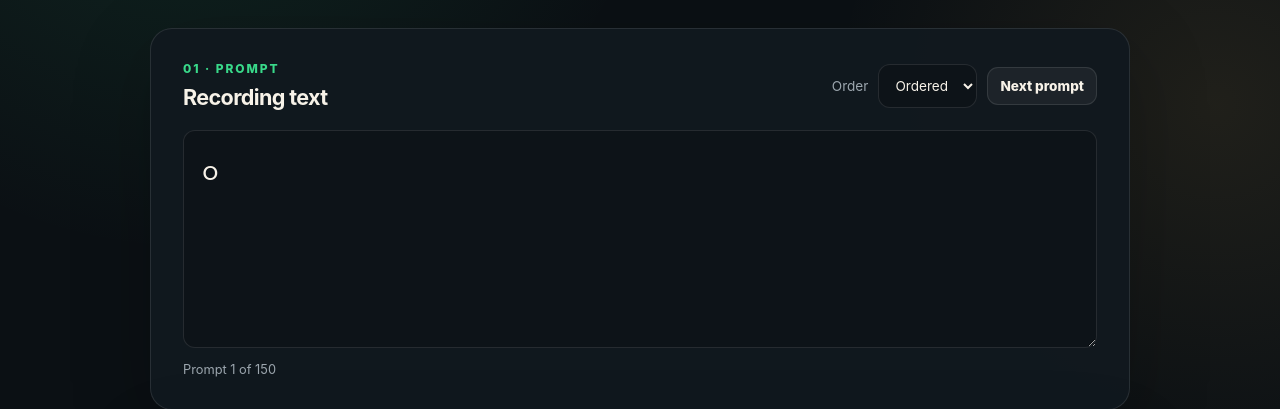
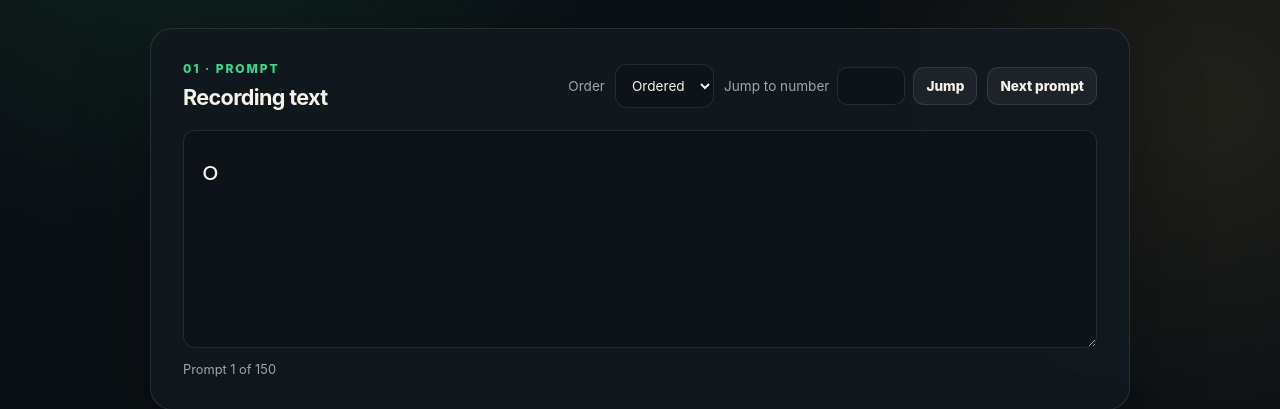
Before and after one commit to GmGniap/mm-nlp-data-builder, a Flask app: page / in a window 1280 px wide. Shown: the part 226-635 px from the top of the page. Run offline with Flask 3, Linux system fonts and the light colour scheme.

Commit message:
Jump to feature

```diff
--- a/services/recording_app/static/recorder.css
+++ b/services/recording_app/static/recorder.css
@@ -24,7 +24,7 @@ body {
     font-family: Inter, system-ui, -apple-system, BlinkMacSystemFont, "Segoe UI", "Noto Sans Myanmar", sans-serif;
 }
 
-button, textarea, select { font: inherit; }
+button, textarea, select, input { font: inherit; }
 button, select { min-height: 44px; }
 
 .shell {
@@ -102,6 +102,32 @@ select, textarea {
 
 select { padding: 0 12px; }
 
+.jump-prompt-group {
+    display: inline-flex;
+    align-items: center;
+    gap: 8px;
+}
+
+.jump-prompt-group label {
+    white-space: nowrap;
+}
+
+.jump-prompt-input {
+    width: 68px;
+    min-height: 38px;
+    padding: 0 8px;
+    color: var(--ink);
+    border: 1px solid var(--line);
+    border-radius: 10px;
+    background: #0d1318;
+    text-align: center;
+}
+
+.jump-prompt-input:disabled {
+    opacity: 0.45;
+    cursor: not-allowed;
+}
+
 textarea {
     width: 100%;
     resize: vertical;
@@ -110,7 +136,7 @@ textarea {
     line-height: 1.75;
 }
 
-textarea:focus, select:focus, button:focus-visible {
+textarea:focus, select:focus, button:focus-visible, .jump-prompt-input:focus {
     outline: 3px solid rgba(57, 217, 138, 0.35);
     outline-offset: 2px;
 }
--- a/services/recording_app/static/recorder.js
+++ b/services/recording_app/static/recorder.js
@@ -2,6 +2,8 @@ const elements = {
     serviceBadge: document.querySelector('#serviceBadge'),
     promptText: document.querySelector('#promptText'),
     promptMode: document.querySelector('#promptMode'),
+    jumpPromptInput: document.querySelector('#jumpPromptInput'),
+    jumpPromptButton: document.querySelector('#jumpPromptButton'),
     nextPromptButton: document.querySelector('#nextPromptButton'),
     promptCounter: document.querySelector('#promptCounter'),
     sampleRate: document.querySelector('#sampleRate'),
@@ -80,6 +82,8 @@ function setPhase(phase, message) {
     elements.promptText.disabled = isRecording || busy;
     elements.promptMode.disabled = isRecording || busy;
     elements.nextPromptButton.disabled = isRecording || busy;
+    if (elements.jumpPromptInput) elements.jumpPromptInput.disabled = isRecording || busy;
+    if (elements.jumpPromptButton) elements.jumpPromptButton.disabled = isRecording || busy;
     elements.sampleRate.disabled = isRecording || busy;
 }
 
@@ -99,6 +103,7 @@ function formatTime(totalSeconds) {
 }
 
 function nextPrompt(clearOverwrite = true) {
+    clearError();
     if (clearOverwrite) {
         state.pendingOverwriteRecordingId = null;
         state.overwriteRecordingId = null;
@@ -121,6 +126,43 @@ function nextPrompt(clearOverwrite = true) {
     }
     elements.promptText.value = state.prompts[state.promptIndex];
     elements.promptCounter.textContent = `Prompt ${state.promptIndex + 1} of ${state.prompts.length}`;
+}
+
+function jumpToPrompt() {
+    clearError();
+    if (state.phase === 'recording' || ['requesting', 'stopping', 'uploading'].includes(state.phase)) {
+        return;
+    }
+    if (!state.prompts.length) {
+        showError('No prompts available to jump to.');
+        return;
+    }
+    const rawValue = elements.jumpPromptInput ? elements.jumpPromptInput.value.trim() : '';
+    if (!rawValue) {
+        showError('Please enter a prompt number.');
+        return;
+    }
+    const targetNumber = Number(rawValue);
+    if (!Number.isInteger(targetNumber) || targetNumber < 1 || targetNumber > state.prompts.length) {
+        showError(`Prompt number ${rawValue} is out of range. Please enter a number between 1 and ${state.prompts.length}.`);
+        if (elements.jumpPromptInput) {
+            elements.jumpPromptInput.focus();
+            elements.jumpPromptInput.select();
+        }
+        return;
+    }
+    state.pendingOverwriteRecordingId = null;
+    state.overwriteRecordingId = null;
+    state.promptIndex = targetNumber - 1;
+    elements.promptText.value = state.prompts[state.promptIndex];
+    elements.promptCounter.textContent = `Prompt ${state.promptIndex + 1} of ${state.prompts.length}`;
+    if (state.randomOrder && state.randomOrder.length) {
+        state.randomOrder = state.randomOrder.filter(idx => idx !== state.promptIndex);
+    }
+    if (elements.jumpPromptInput) {
+        elements.jumpPromptInput.focus();
+        elements.jumpPromptInput.select();
+    }
 }
 
 function floatToPcm16(samples) {
@@ -451,6 +493,9 @@ async function initialize() {
         elements.limit.textContent = `/ ${formatTime(state.maxDurationSeconds)}`;
         elements.serviceBadge.textContent = 'Service ready';
         elements.serviceBadge.classList.add('ready');
+        if (elements.jumpPromptInput && state.prompts.length) {
+            elements.jumpPromptInput.max = state.prompts.length;
+        }
         if (state.prompts.length) nextPrompt();
         setPhase('ready', 'Ready to request microphone access.');
     } catch (error) {
@@ -467,6 +512,13 @@ elements.saveButton.addEventListener('click', saveRecording);
 elements.retryButton?.addEventListener('click', retryRecording);
 elements.discardButton.addEventListener('click', discardRecording);
 elements.nextPromptButton.addEventListener('click', nextPrompt);
+elements.jumpPromptButton?.addEventListener('click', jumpToPrompt);
+elements.jumpPromptInput?.addEventListener('keydown', event => {
+    if (event.key === 'Enter') {
+        event.preventDefault();
+        jumpToPrompt();
+    }
+});
 elements.promptMode.addEventListener('change', () => {
     state.promptIndex = -1;
     state.randomOrder = [];
--- a/services/recording_app/templates/recorder.html
+++ b/services/recording_app/templates/recorder.html
@@ -31,6 +31,11 @@
                         <option value="sequential">Loop</option>
                         <option value="random">Random</option>
                     </select>
+                    <div class="jump-prompt-group">
+                        <label for="jumpPromptInput">Jump to number</label>
+                        <input id="jumpPromptInput" type="number" min="1" step="1" class="jump-prompt-input" placeholder="">
+                        <button id="jumpPromptButton" type="button" class="button ghost">Jump</button>
+                    </div>
                     <button id="nextPromptButton" type="button" class="button ghost">Next prompt</button>
                 </div>
             </div>
```
Also changed, not shown: services/recording_app/tests/test_app.py (+11 -0 lines), .agent/rules/venv_activation.md (added).
